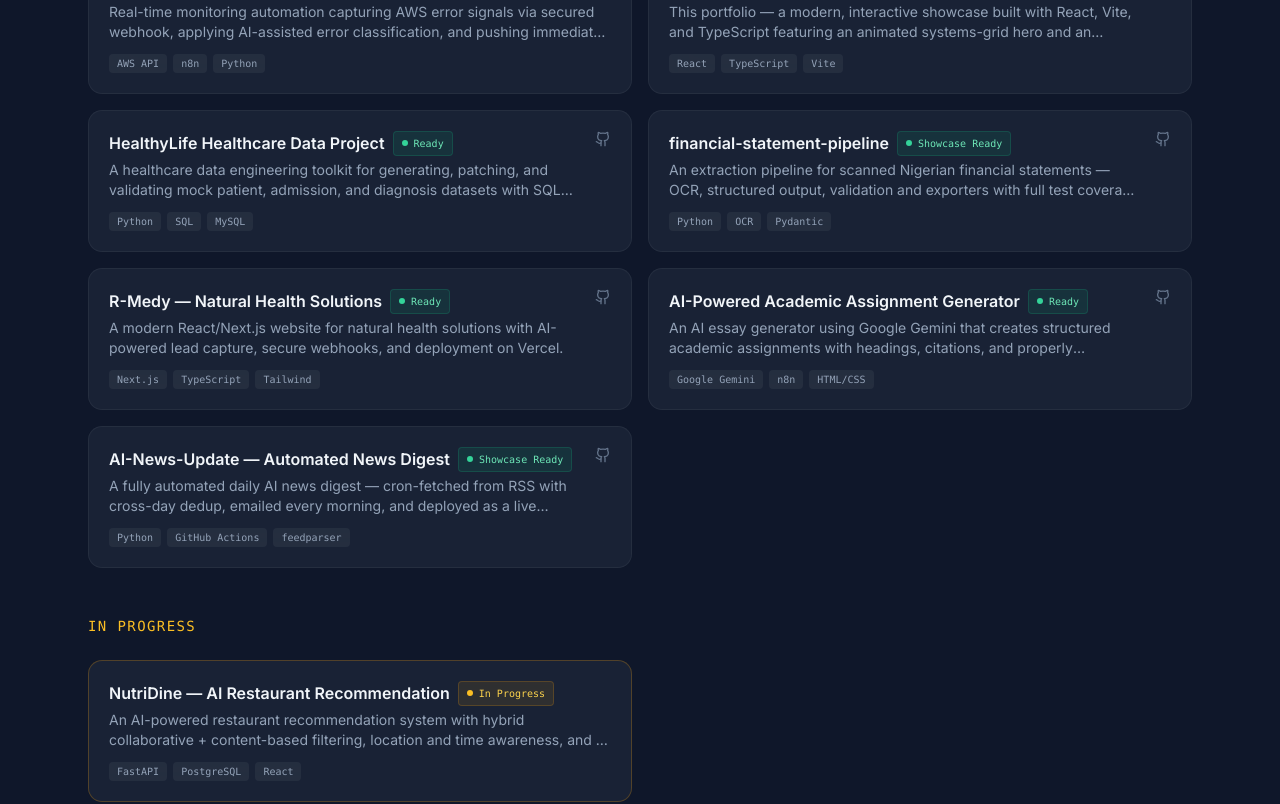
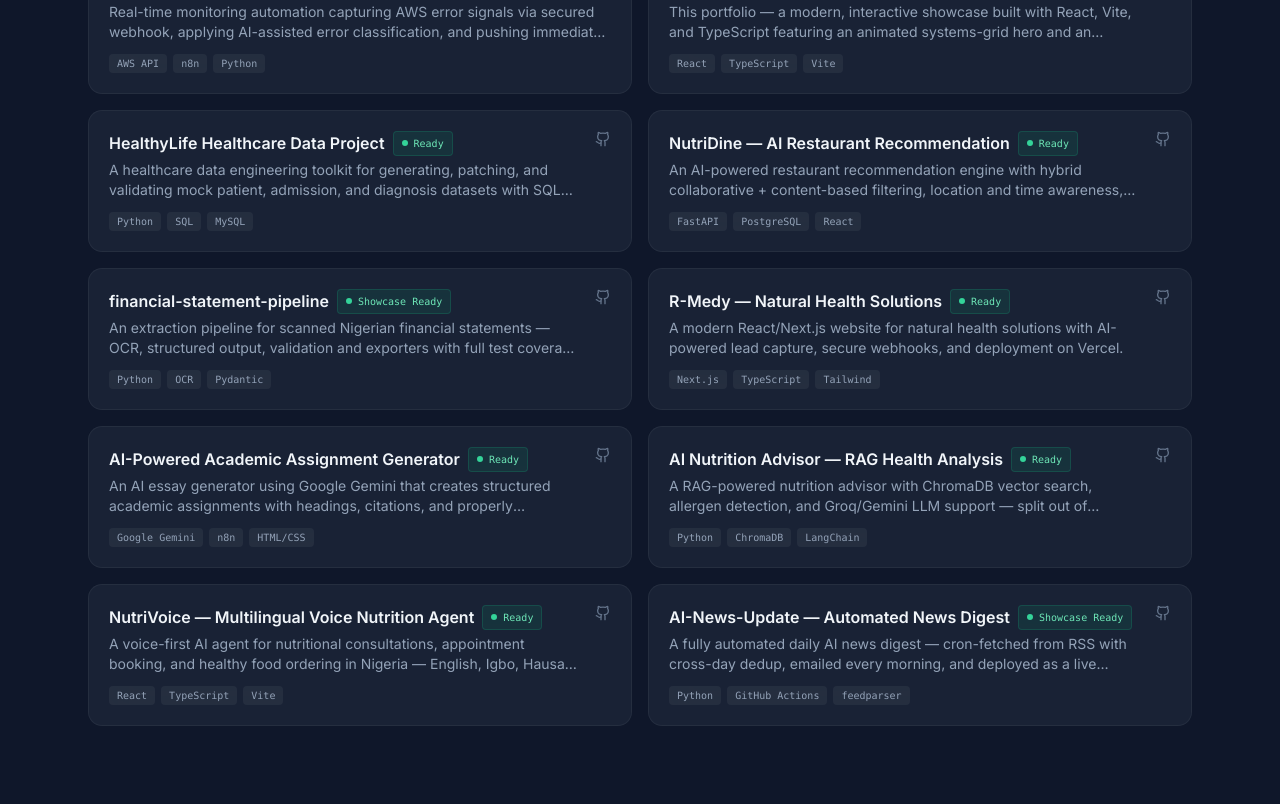
Before and after one commit to DavidGaso1/about_davidson, a React (Vite) app: page / in a window 1280 px wide. Shown: the part 5882-6686 px from the top of the page. Built offline with nearby package versions, Linux system fonts and the light colour scheme.

Commit message:
feat: point NutriDine at the public split repos and add advisor + voice agent projects

```diff
--- a/src/data/portfolioData.ts
+++ b/src/data/portfolioData.ts
@@ -319,19 +319,19 @@ export const PROJECTS = [
     id: 8,
     title: "NutriDine — AI Restaurant Recommendation",
     client: null,
-    description: "An AI-powered restaurant recommendation system with hybrid collaborative + content-based filtering, location and time awareness, and a health-conscious RAG advisor.",
-    longDescription: "NutriDine blends collaborative and content-based filtering with location- and time-aware cues to recommend restaurants around Abuja, Nigeria. Includes an AI Health Advisor with RAG for personalized nutrition analysis, allergen-aware menu analysis, and real-time learning from user interactions. Currently a private, in-development project.",
-    tech: ["FastAPI", "PostgreSQL", "React", "ChromaDB", "Gemini", "Groq"],
+    description: "An AI-powered restaurant recommendation engine with hybrid collaborative + content-based filtering, location and time awareness, and a health-conscious RAG advisor.",
+    longDescription: "NutriDine blends collaborative and content-based filtering with location- and time-aware cues to recommend restaurants around Abuja, Nigeria. The work is split across three focused, CI-tested public repositories: the restaurant recommendation engine, the AI Health Advisor (RAG nutrition analysis), and a multilingual voice agent.",
+    tech: ["FastAPI", "PostgreSQL", "React", "scikit-learn", "ChromaDB", "Gemini", "Groq"],
     highlights: [
       "Hybrid collaborative + content-based filtering",
       "Location- and time-aware recommendations",
-      "AI Health Advisor with RAG for nutrition analysis",
+      "Split into three focused, CI-tested public repos",
       "Real-time learning from user interactions"
     ],
     category: "AI System",
-    github: null,
+    github: "https://github.com/DavidGaso1/restaurant-recommender",
     image: null,
-    status: "under-work"
+    status: "ready"
   },
   {
     id: 9,
@@ -426,6 +426,42 @@ export const PROJECTS = [
     image: null,
     status: "ready",
     metrics: ["Zero manual formatting", "Citations auto-included"]
+  },
+  {
+    id: 14,
+    title: "AI Nutrition Advisor — RAG Health Analysis",
+    client: null,
+    description: "A RAG-powered nutrition advisor with ChromaDB vector search, allergen detection, and Groq/Gemini LLM support — split out of NutriDine.",
+    longDescription: "A retrieval-augmented nutrition advisor that gives evidence-based, personalized health and nutrition guidance for Nigerian and international foods. Uses ChromaDB for vector storage with semantic search, detects allergens with severity levels, and supports Groq and Google Gemini backends — with a rule-based analysis path that works without API keys.",
+    tech: ["Python", "ChromaDB", "LangChain", "Groq", "Gemini"],
+    highlights: [
+      "RAG retrieval over a Nigerian food knowledge base",
+      "Allergen detection with severity levels and hidden sources",
+      "Multi-LLM support (Groq + Gemini) with rule-based fallback",
+      "CI-validated module structure"
+    ],
+    category: "AI System",
+    github: "https://github.com/DavidGaso1/ai-nutrition-advisor",
+    image: null,
+    status: "ready"
+  },
+  {
+    id: 15,
+    title: "NutriVoice — Multilingual Voice Nutrition Agent",
+    client: null,
+    description: "A voice-first AI agent for nutritional consultations, appointment booking, and healthy food ordering in Nigeria — English, Igbo, Hausa, and Yoruba.",
+    longDescription: "A voice-first nutrition agent built with React, TypeScript, and Google Gemini that handles live nutritional consultations, appointment booking, and healthy food ordering across four Nigerian languages (English, Igbo, Hausa, Yoruba). Features real-time transcripts and audio visualization, split out of NutriDine.",
+    tech: ["React", "TypeScript", "Vite", "Gemini"],
+    highlights: [
+      "Live voice consultations powered by Google Gemini",
+      "Multilingual: English, Igbo, Hausa, and Yoruba",
+      "Appointment booking and food ordering flows",
+      "Real-time transcript + audio visualization"
+    ],
+    category: "AI System",
+    github: "https://github.com/DavidGaso1/nutrivoice",
+    image: null,
+    status: "ready"
   }
 ];
 
```
